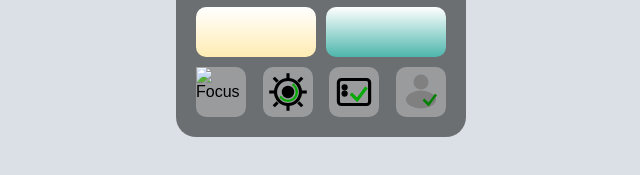
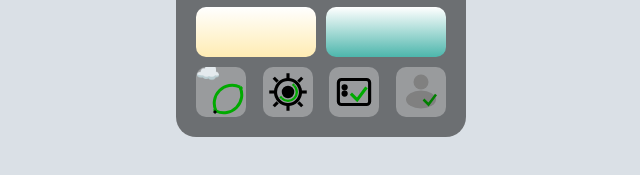
Before and after one commit to Hugo27owl/display, a website built with Vite: page app.html in a window 1280 px wide. Shown: the part 421-596 px from the top of the page, 319-959 px from the left. Built offline with nearby package versions, Linux system fonts and the light colour scheme.

Commit message:
App betas -- and ui

```diff
--- a/app.html
+++ b/app.html
@@ -39,7 +39,26 @@
             </div>
             <div class="row">
                 <div class="icon" id="focus">
-                    <img src="icons/focus.png" alt="Focus" />
+                    <svg
+                        xmlns="http://www.w3.org/2000/svg"
+                        xmlns:xlink="http://www.w3.org/1999/xlink"
+                        width="64px" height="64px"
+                        viewBox="0 0 64 64">
+                      <g fill="none" stroke="#000000" stroke-width="4">
+                        <!-- Sync Arrows -->
+                        <path d="M44,20 A18,18 0 0,1 20,44" fill="none" stroke="#00AA00" stroke-width="3"/>
+                        <path d="M20,44 L18,42" stroke="#00AA00" stroke-width="3"/>
+                        <path d="M44,20 L46,22" stroke="#00AA00" stroke-width="3"/>
+
+                        <path d="M20,44 A18,18 0 0,1 44,20" fill="none" stroke="#00AA00" stroke-width="3"/>
+                        <path d="M44,20 L46,18" stroke="#00A0AA00" stroke-width="3"/>
+                        <path d="M20,44 L18,46" stroke="#000AA00" stroke-width="3"/>
+                      </g>
+                      <!-- Cake Symbol -->
+                      <text x="12" y="12" font-size="20" text-anchor="middle" fill="#000000" font-family="Arial">☁️</text>
+                    </svg>
+
+
                 </div>
                 <div class="icon" id="flashlight">
                     <svg
```
Also changed, not shown: tests.html (+35 -0 lines), APPS(HOMEUIMAIN)/CLALCULATER.html (added), APPS(HOMEUIMAIN)/SETTINGS.html (added), APPS(HOMEUIMAIN)/STICKNOTES.html (added), APPS(HOMEUIMAIN)/clock.html (added), icons/docu.png (added), icons/home.png (added), icons/pen.png (added), icons/settings.png (added), icons/time.png (added), 1 other file.
